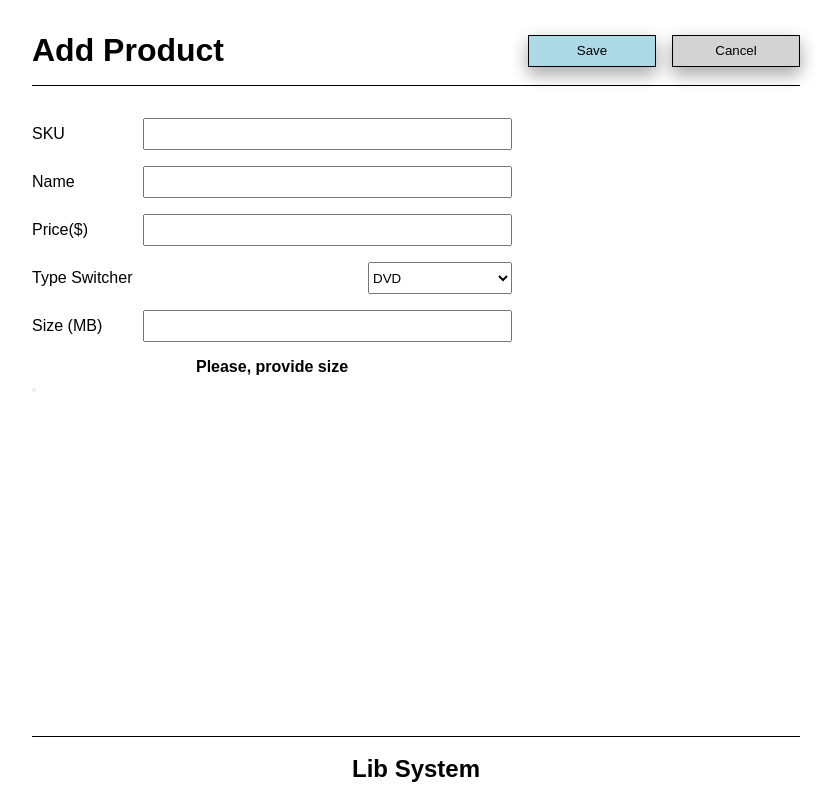
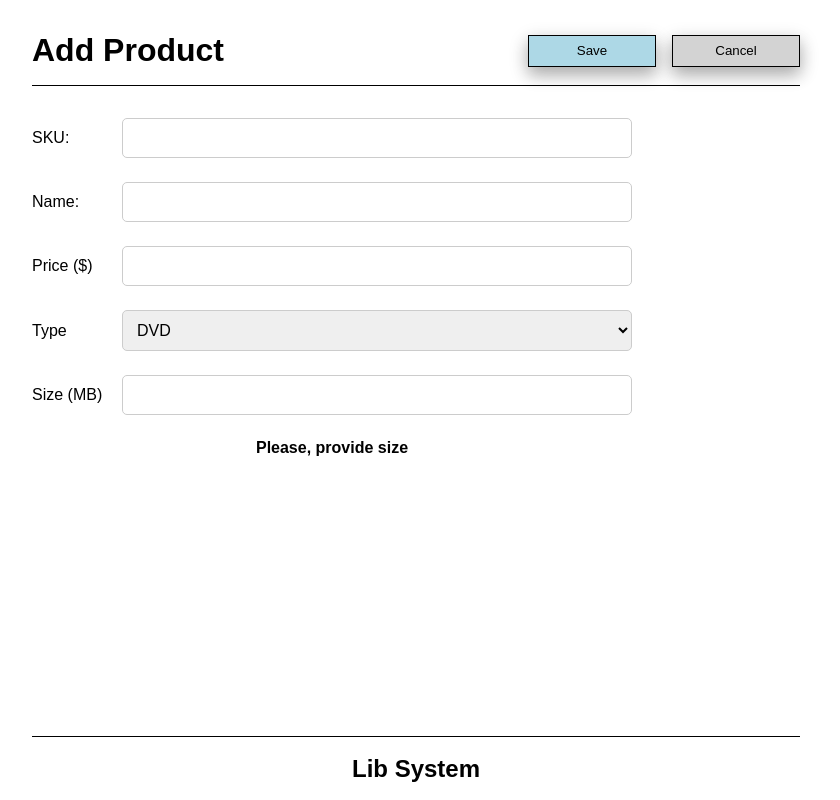
Before and after one commit to ElieHousseini/library-system, a React (Create React App) app: page /addproduct in a window 1280 px wide. Shown: the whole page, without its empty margins (224-1064 px from the left). Built offline with nearby package versions, Linux system fonts and the light colour scheme.

Commit message:
adding formik + yup to replace form. Not finished yet.

```diff
--- a/package.json
+++ b/package.json
@@ -4,10 +4,12 @@
   "private": true,
   "dependencies": {
     "axios": "^1.3.4",
+    "formik": "^2.2.9",
     "react": "^18.2.0",
     "react-dom": "^18.2.0",
     "react-query": "^3.39.3",
-    "react-scripts": "5.0.1"
+    "react-scripts": "5.0.1",
+    "yup": "^1.0.2"
   },
   "scripts": {
     "start": "react-scripts start",
--- a/src/components/Form/Form.scss
+++ b/src/components/Form/Form.scss
@@ -1,26 +1,75 @@
-@import '../../global.scss';
+form {
+  display: flex;
+  flex-direction: column;
+  max-width: 600px;
+  margin-top: 2rem;
+  border-radius: 5px;
+}
+
+div.form-input {
+  display: flex;
+  flex-direction: column;
+  margin-bottom: 10px;
+}
 
 label {
-    width: 30%;
+  display: inline-block;
+  width: 15%;
+  margin-right: 0;
 }
 
-#product_form{
-    margin-bottom: 1rem;
-    margin-top: 1rem;
-    // width: 100%;
+input[type='text'],
+select,
+input[type='number'] {
+  padding: 10px;
+  border-radius: 5px;
+  border: 1px solid #ccc;
+  font-size: 16px;
+  flex: 1;
+  width: 85%;
+  box-sizing: border-box;
 }
 
-#description-of-type{
-    text-align: center;
-    margin-top: 1rem;
+input[type='text']:focus,
+select:focus,
+input[type='number']:focus {
+  outline: none;
+  border-color: #0066cc;
+  box-shadow: 0 0 5px rgba(0, 102, 204, 0.5);
 }
 
-.input-error{
-    border: 2px solid red;
+.form-input-error {
+  color: red;
+  margin-top: 5px;
 }
 
-@media screen and (min-width: $breakpoint-md) {
-    #product_form{
-        width: 30rem;
-    }
+button[type='submit'] {
+  padding: 10px 20px;
+  background-color: #0066cc;
+  color: #fff;
+  border: none;
+  border-radius: 5px;
+  font-size: 16px;
+  cursor: pointer;
+  visibility:hidden;
 }
+
+button[type='submit']:hover {
+  background-color: #004499;
+}
+
+h4{
+  text-align: center;
+}
+
+input.error {
+  border-color: red;
+}
+
+select.error {
+  border-color: red;
+}
+
+textarea.error {
+  border-color: red;
+}
--- /dev/null
+++ b/src/components/Form/Form_old.scss
@@ -0,0 +1,30 @@
+@import '../../global.scss';
+
+label {
+    width: 30%;
+}
+
+#product_form{
+    margin-bottom: 1rem;
+    margin-top: 1rem;
+    // width: 100%;
+}
+
+#description-of-type{
+    text-align: center;
+    margin-top: 1rem;
+}
+
+.input-error{
+    border: 2px solid red;
+}
+
+#form-submit{
+    background-color: red;
+}
+
+@media screen and (min-width: $breakpoint-md) {
+    #product_form{
+        width: 30rem;
+    }
+}
--- /dev/null
+++ b/src/components/Form/MyForm.tsx
@@ -0,0 +1,248 @@
+import React from 'react';
+import { Formik, Form, Field, ErrorMessage, FormikHelpers } from 'formik';
+import * as Yup from 'yup';
+import { isValidSKU } from '../../helpers/syntaxCheck';
+import postData from '../../services/post';
+import { useNavigate } from "react-router-dom"
+import './Form.scss'
+
+type FormValues = {
+  sku: string;
+  name: string;
+  price: string;
+  type: string;
+  size?: string;
+  weight?: string;
+  height?: string;
+  width?: string;
+  length?: string;
+};
+
+const initialValues: FormValues = {
+  sku: '',
+  name: '',
+  price: '',
+  type: 'DVD',
+  size: '',
+  weight: '',
+  height: '',
+  width: '',
+  length: '',
+};
+
+const validationSchema = Yup.object({
+  sku: Yup.string()
+    .required('SKU is required')
+    .test('isValidSKU', 'Invalid SKU format', (value) => isValidSKU(value)),
+  name: Yup.string().required('Name is required'),
+  price: Yup.number().required('Price is required').positive('Price must be a positive number'),
+  type: Yup.string().required('Type is required'),
+  size: Yup.number().test(
+    'requiredIfDVD',
+    'Size is required for DVD',
+    function (value, context) {
+      const { type } = context.parent as { type: string };
+      if (type === 'DVD' && (value === undefined || value === null || value <= 0)) {
+        return false;
+      }
+      return true;
+    }
+  ),
+  weight: Yup.number().test(
+    'requiredIfBook',
+    'Weight is required for Book',
+    function (value, context) {
+      const { type } = context.parent as { type: string };
+      if (type === 'Book' && (value === undefined || value === null || value <= 0)) {
+        return false;
+      }
+      return true;
+    }
+  ),
+  height: Yup.number().test(
+    'requiredIfFurniture',
+    'Height is required for Furniture',
+    function (value, context) {
+      const { type } = context.parent as { type: string };
+      if (type === 'Furniture' && (value === undefined || value === null || value <= 0)) {
+        return false;
+      }
+      return true;
+    }
+  ),
+  width: Yup.number().test(
+    'requiredIfFurniture',
+    'Width is required for Furniture',
+    function (value, context) {
+      const { type } = context.parent as { type: string };
+      if (type === 'Furniture' && (value === undefined || value === null || value <= 0)) {
+        return false;
+      }
+      return true;
+    }
+  ),
+  length: Yup.number().test(
+    'requiredIfFurniture',
+    'Length is required for Furniture',
+    function (value, context) {
+      const { type } = context.parent as { type: string };
+      if (type === 'Furniture' && (value === undefined || value === null || value <= 0)) {
+        return false;
+      }
+      return true;
+    }
+  ),
+});
+
+const MyForm: React.FC = () => {
+
+  let navigate = useNavigate();
+
+  const onSubmit = (values: FormValues, formikHelpers: FormikHelpers<FormValues>) => {
+    // Handle form submission here
+    console.log(values);
+    const POST_URL = process.env.REACT_APP_POST_URL;
+    postData({ url: POST_URL as string, formData: values })
+      .then(({ success, message }) => {
+        if (success) {
+          navigate('/');
+        } else {
+          alert('error: ' + message);
+        }
+      })
+      .catch((error) => {
+        alert('error: ' + error);
+      });
+    formikHelpers.setSubmitting(false);
+    console.log('Form data', values);
+  };
+
+  return (
+    <Formik initialValues={initialValues} validationSchema={validationSchema} onSubmit={onSubmit}>
+      {({values, errors, isSubmitting}) => (
+        <Form>
+          <div style={{marginBottom: '1rem'}}>
+            <div>
+              <label htmlFor="sku">SKU:</label>
+              <Field type="text" id="sku" name="sku" />
+            </div>
+            <div style={{marginLeft: '15%', marginTop: '.5rem'}}>
+              <ErrorMessage name="sku" component="span" />
+            </div>
+          </div>
+
+          <div style={{marginBottom: '1rem'}}>
+            <div>
+              <label htmlFor="name">Name:</label>
+              <Field type="text" id="name" name="name" />
+            </div>
+            <div style={{marginLeft: '15%', marginTop: '.5rem'}}>
+              <ErrorMessage name="name" component="span" />
+            </div>
+          </div>
+
+          <div style={{marginBottom: '1rem'}}>
+            <div>
+              <label htmlFor="price">Price ($)</label>
+                <Field
+                  type="number"
+                  id="price"
+                  name="price"
+                  onKeyPress={(event: React.KeyboardEvent<HTMLInputElement>) => {
+                    if (event.key.toLowerCase() === 'e') {
+                      event.preventDefault();
+                    }
+                  }}
+              />
+            </div>
+            <div style={{marginLeft: '15%', marginTop: '.5rem'}}>
+              <ErrorMessage name="price" component="span" />
+            </div>
+          </div>
+
+          <div style={{marginBottom: '1rem'}}>
+            <div>
+              <label htmlFor="type">Type</label>
+              <Field as="select" id="type" name="type">
+                <option value="DVD">DVD</option>
+                <option value="Book">Book</option>
+                <option value="Furniture">Furniture</option>
+              </Field>
+            </div>
+            <div style={{marginLeft: '15%', marginTop: '.5rem'}}>
+              <ErrorMessage name="type" component="span" />
+            </div>
+          </div>
+
+          {values.type === 'DVD' && (
+            <>
+              <div style={{marginBottom: '1rem'}}>
+                <div>
+                  <label htmlFor="size">Size (MB)</label>
+                  <Field type="number" id="size" name="size" />
+                </div>
+                <div style={{marginLeft: '15%', marginTop: '.5rem'}}>
+                  <ErrorMessage name="size" component="span" />
+                </div>
+              </div>
+              <h4>Please, provide size</h4>
+            </>
+          )}
+
+          {values.type === 'Book' && (
+            <>
+            <div style={{marginBottom: '1rem'}}>
+              <div>
+                <label htmlFor="weight">Weight:</label>
+                <Field type="number" id="weight" name="weight" />
+              </div>
+              <div style={{marginLeft: '15%', marginTop: '.5rem'}}>
+                <ErrorMessage name="weight" component="span" />
+              </div>
+            </div>
+            <h4>Please, provide weight</h4>
+            </>
+          )}
+
+          {values.type === 'Furniture' && (
+          <>
+            <div style={{marginBottom: '1rem'}}>
+              <div>
+                <label htmlFor="height">Height:</label>
+                <Field type="number" id="height" name="height" />
+              </div>
+              <div style={{marginLeft: '15%', marginTop: '.5rem'}}>
+                <ErrorMessage name="height" component="span" />
+              </div>
+            </div>
+
+            <div style={{marginBottom: '1rem'}}>
+              <div>
+                <label htmlFor="width">Width:</label>
+                <Field type="number" id="width" name="width" />
+              </div>
+              <div style={{marginLeft: '15%', marginTop: '.5rem'}}>
+                <ErrorMessage name="width" component="span" />
+              </div>
+            </div>
+
+            <div style={{marginBottom: '1rem'}}>
+              <div>
+                <label htmlFor="length">Length:</label>
+                <Field type="number" id="length" name="length" />
+              </div>
+              <div style={{marginLeft: '15%', marginTop: '.5rem'}}>
+                <ErrorMessage name="length" component="span" />
+              </div>
+            </div>
+            <h4>Please, provide dimensions</h4>
+          </>
+          )}
+          <button type="submit" id="form-submit" disabled={isSubmitting} />
+        </Form>
+      )}
+    </Formik>
+  );
+};
+
+export default MyForm;
--- a/src/pages/ProductAdd.tsx
+++ b/src/pages/ProductAdd.tsx
@@ -1,5 +1,5 @@
 import Footer from "../components/Footer/Footer"
-import Form from "../components/Form/Form"
+import MyForm from "../components/Form/MyForm"
 import Header from "../components/Header/ProductAdd/Header"
 import Layout from "../Layout/Layout"
 
@@ -8,7 +8,7 @@ const ProductAdd = () : JSX.Element => {
     return(
         <Layout>
             <Header />
-            <Form />
+            <MyForm />
             <Footer text="Lib System"/>
         </Layout>
     )
```
Also changed, not shown: src/components/Form/Form_old.tsx (renamed from src/components/Form/Form.tsx, +8 -15 lines), 1 other file (tests, documents, lock files or other folders).
